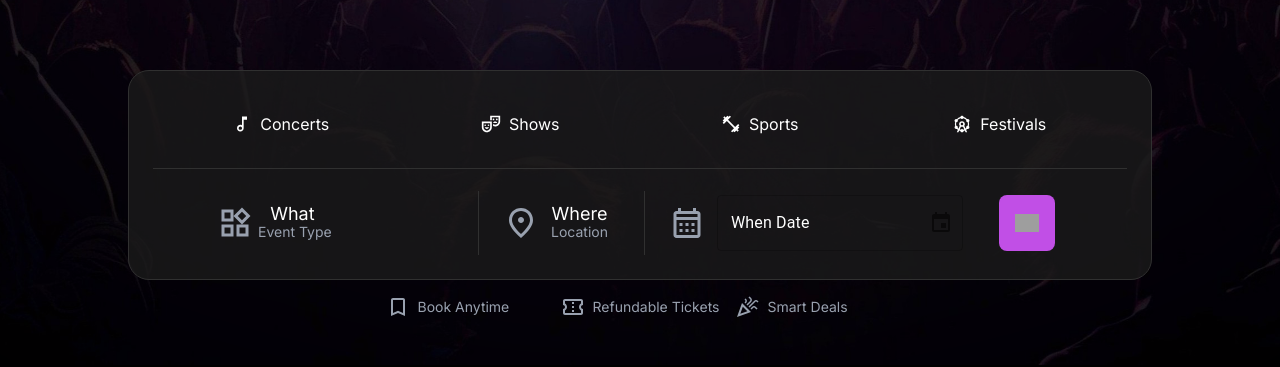
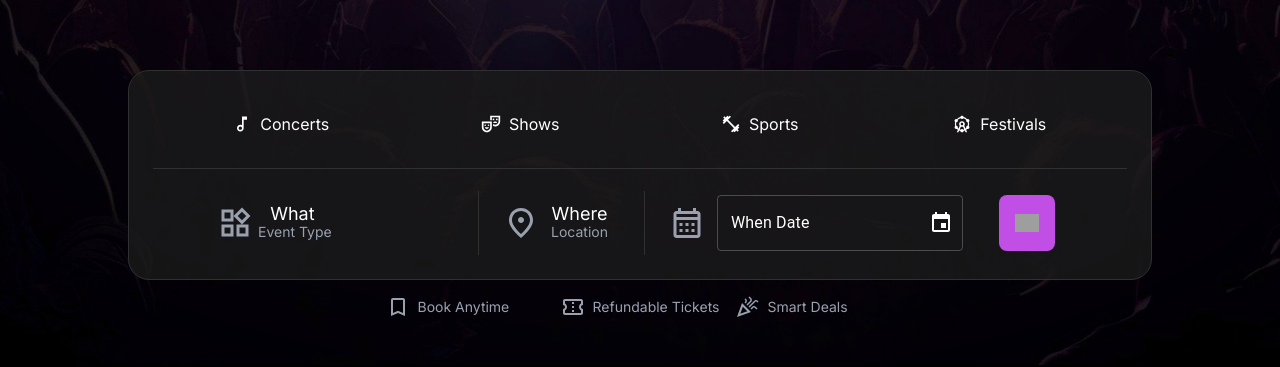
Before and after one commit to amirhosein-rafeie/evenjo, a React (Vite) app: page / in a window 1280 px wide. Shown: the part 435-802 px from the top of the page. Built offline with nearby package versions, Linux system fonts and the light colour scheme; grey boxes are pictures that could not be loaded.

Commit message:
lazy load

```diff
--- a/src/pages/Home/HomePage.jsx
+++ b/src/pages/Home/HomePage.jsx
@@ -1,4 +1,5 @@
-import React, { useState, useEffect } from "react";
+import React, { useState, useRef } from "react";
+import { Link } from "react-router-dom";
 import HomeBac from "../../assets/HomeBac.jpg";
 import {
   AttractionsOutlined,
@@ -20,31 +21,38 @@ import { AdapterDateFns } from "@mui/x-date-pickers/AdapterDateFns";
 
 
 export default function HomePage() {
+
   const [selectedDate, setSelectedDate] = useState(null);
-  const [locationSearch, setLocationSearch] = useState("");
-  const [position, setPosition] = useState(null);
 
-  useEffect(() => {
-    if (position) {
-      console.log("Position detected:", position, locationSearch);
+  const targetRef = useRef(null);
+
+  const handleClick = () => {
+    if (targetRef.current) {
+      targetRef.current.scrollIntoView({ behavior: 'smooth' });
     }
-  },);
+  };
 
-  const handleUseMyLocation = () => {
+  const handleLocationClick = () => {
+    if (navigator && navigator.geolocation) {
       navigator.geolocation.getCurrentPosition(
         (pos) => {
-        const coords = {
-          latitude: pos.coords.latitude,
-          longitude: pos.coords.longitude,
-        };
-        setPosition(coords);
-        setLocationSearch(`${coords.latitude}, ${coords.longitude}`);
+          console.log("lat:", pos.coords.latitude, "lng:", pos.coords.longitude);
         },
         (err) => {
-        console.error("Location error:", err);
+          console.warn("geolocation error", err);
         }
       );
+    } else {
+      console.warn("Geolocation not supported");
+    }
   };
+
+  const menuItems = [
+    { icon: AudiotrackOutlined, text: "Concerts", to: "/concerts" },
+    { icon: TheaterComedyOutlined, text: "Shows", to: "/shows" },
+    { icon: FitnessCenterOutlined, text: "Sports", to: "/sports" },
+    { icon: AttractionsOutlined, text: "Festivals", to: "/festivals" },
+  ];
 
   return (
     <>
@@ -82,19 +90,15 @@ export default function HomePage() {
             style={{ marginTop: "90px" }} >
             <div className="w-full px-2 sm:px-4" style={{ marginTop: "5px" }}>
               <div className="grid grid-cols-2 sm:grid-cols-4 sm:gap-4 text-xl">
-                {[
-                  { icon: AudiotrackOutlined, text: "Concerts" },
-                  { icon: TheaterComedyOutlined, text: "Shows" },
-                  { icon: FitnessCenterOutlined, text: "Sports" },
-                  { icon: AttractionsOutlined, text: "Festivals" },
-                ].map((item, i) => (
-                  <button
+                {menuItems.map((item, i) => (
+                  <Link
                     key={i}
+                    to={item.to}
                     className="flex justify-center items-center gap-2 h-10 sm:h-12 px-4 sm:px-5 rounded-full border-2 border-transparent hover:border-purple-500 hover:text-purple-500 transition text-xs sm:text-sm md:text-base"
                   >
                     <Icon component={item.icon} fontSize="small" />
                     <span>{item.text}</span>
-                  </button>
+                  </Link>
                 ))}
               </div>
             </div>
@@ -127,7 +131,7 @@ export default function HomePage() {
                   </div>
                 </div>
 
-                <button onClick={handleUseMyLocation} className="flex items-center justify-start cursor-pointer gap-3 border-t sm:border-t-0 sm:border-l border-[#303030] pl-0 sm:pl-6 h-14 sm:h-16 px-2 sm:px-3">
+                <div onClick={handleLocationClick} className="cursor-pointer flex items-center justify-start gap-3 border-t sm:border-t-0 sm:border-l border-[#303030] pl-0 sm:pl-6 h-14 sm:h-16 px-2 sm:px-3">
                   <Icon
                     component={FmdGoodOutlined}
                     fontSize="large"
@@ -141,7 +145,7 @@ export default function HomePage() {
                       Location
                     </div>
                   </div>
-                </button>
+                </div>
 
                 <div className="flex items-center justify-start gap-3 border-t sm:border-t-0 sm:border-l border-[#303030] pl-0 sm:pl-6 h-14 sm:h-16 px-2 sm:px-3">
                   <Icon
@@ -150,60 +154,24 @@ export default function HomePage() {
                     className="text-gray-400"
                   />
                   <LocalizationProvider dateAdapter={AdapterDateFns}>
+
                     <DatePicker
                       label="When Date"
                       value={selectedDate}
                       onChange={(newValue) => setSelectedDate(newValue)}
                       slotProps={{
-                        popper: {
-                          sx: {
-                            "& .MuiPaper-root": {
-                              backgroundColor: "#212121",
-                              color: "#ffffff",
-                            },
-
-                            "& .MuiPickersDay-root": {
-                              color: "#ffffff",
-                            },
-
-                            "& .MuiPickersDay-root.Mui-selected": {
-                              backgroundColor: "#C14FE6 !important",
-                              color: "#ffffff !important",
-                            },
-
-                            "& .MuiPickersDay-root.MuiPickersDay-today": {
-                              border: "1px solid #C14FE6 !important",
-                              color: "#ffffff !important",
-                            },
-
-                            "& .MuiPickersDay-root:hover": {
-                              backgroundColor: "#9c27b0 !important",
-                            },
-                          },
-                        },
                         textField: {
-                          sx: {
-                            "& .MuiInputLabel-root": {
-                              color: "#ffffff !important",
-                            },
-                            "& .MuiOutlinedInput-root": {
-                              color: "#ffffff !important",
-                              "& .MuiSvgIcon-root": {
-                                color: "#ffffff !important",
-                              },
-                              "& .MuiOutlinedInput-notchedOutline": {
-                                borderColor: "#ffffff !important",
-                              },
-                            },
-                            "& .Mui-focused .MuiOutlinedInput-notchedOutline": {
-                              borderColor: "#ffffff !important",
-                            },
+                          InputLabelProps: { style: { color: "white" } },
+                          InputProps: {
+                            style: { color: "white" },
+                            sx: { "& .MuiSvgIcon-root": { color: "white" } },
                           },
                         },
                       }}
                     />
 
                   </LocalizationProvider>
+
                 </div>
 
                 <div className="flex justify-center sm:justify-end">
@@ -222,13 +190,13 @@ export default function HomePage() {
             className="grid grid-cols-1 sm:grid-cols-3 gap-3 sm:gap-4 text-gray-400 text-xs sm:text-sm mt-8 sm:mt-10 z-10 w-[90%] sm:w-auto"
             style={{ marginTop: "15px" }}
           >
-            <button className="flex justify-center sm:justify-start items-center gap-2 hover:text-white transition">
+            <button onClick={handleClick} className="flex justify-center sm:justify-start items-center gap-2 hover:text-white transition">
               <Icon component={BookmarkBorderOutlined} /> Book Anytime
             </button>
-            <button className="flex justify-center sm:justify-start items-center gap-2 hover:text-white transition">
+            <button onClick={handleClick} className="flex justify-center sm:justify-start items-center gap-2 hover:text-white transition">
               <Icon component={ConfirmationNumberOutlined} /> Refundable Tickets
             </button>
-            <button className="flex justify-center sm:justify-start items-center gap-2 hover:text-white transition">
+            <button onClick={handleClick} className="flex justify-center sm:justify-start items-center gap-2 hover:text-white transition">
               <Icon component={CelebrationOutlined} /> Smart Deals
             </button>
           </div>
--- /dev/null
+++ b/src/pages/Home/darkTheme.js
@@ -0,0 +1,60 @@
+import { createTheme } from "@mui/material/styles";
+
+const darkTheme = createTheme({
+    palette: {
+        mode: "dark",
+        primary: { main: "#C14FE6" },
+        text: { primary: "#FFF" },
+    },
+    components: {
+        MuiPickersPopper: {
+            styleOverrides: {
+                paper: {
+                    backgroundColor: "#1C1C24",
+                    color: "#FFF",
+                },
+            },
+        },
+        MuiCalendarOrClockPicker: {
+            styleOverrides: {
+                root: {
+                    backgroundColor: "#1C1C24",
+                },
+            },
+        },
+        MuiDayCalendarHeader: {
+            styleOverrides: {
+                weekdayLabel: {
+                    color: "#FFF",
+                    fontWeight: "700",
+                },
+                label: {
+                    color: "#FFF",
+                },
+                switchViewButton: {
+                    color: "#C14FE6",
+                },
+            },
+        },
+        MuiPickersDay: {
+            styleOverrides: {
+                root: {
+                    color: "#E3D8FF",
+                    borderRadius: "10px",
+                    "&:hover": {
+                        backgroundColor: "rgba(193,79,230,0.25)",
+                    },
+                    "&.Mui-selected": {
+                        backgroundColor: "#C14FE6 !important",
+                        color: "white !important",
+                    },
+                },
+                today: {
+                    border: "1px solid #C14FE6",
+                },
+            },
+        },
+    },
+});
+
+export default darkTheme;
--- a/src/pages/Home/home.jsx
+++ b/src/pages/Home/home.jsx
@@ -1,23 +1,38 @@
+import { lazy, Suspense } from "react";
 import "../../index.css";
-import ConcertSection from "./ConcertSection.jsx";
-import SportSection from "../../pages/Home/SportSection.jsx";
-import HomePage from "./HomePage.jsx";
-import Ability from "../Home/Ability.jsx";
-import TopSingerSlider from "../Home/TopSingerSlider.jsx";
-import CommentSlider from "../Home/CommentSlider.jsx";
+import { ThemeProvider } from "@mui/material/styles";
+import darkTheme from "./darkTheme.js";
+
+const HomePage = lazy(() => import("./HomePage.jsx"));
+const ConcertSection = lazy(() => import("./ConcertSection.jsx"));
+const SportSection = lazy(() => import("../../pages/Home/SportSection.jsx"));
+const Ability = lazy(() => import("../Home/Ability.jsx"));
+const TopSingerSlider = lazy(() => import("../Home/TopSingerSlider.jsx"));
+const CommentSlider = lazy(() => import("../Home/CommentSlider.jsx"));
+const Footer = lazy(() => import("../Home/Footer.jsx"));
+
+const Loading = () => (
+  <div style={{
+    width: "100%", height: "100vh", background: "#0c0c0c", color: "#fff",
+    display: "flex", justifyContent: "center", alignItems: "center"
+  }}>
+    loading...
+  </div>
+);
 
 const Home = () => {
   return (
-    <div>
+    <Suspense fallback={<Loading />}>
+      <ThemeProvider theme={darkTheme}>
         <HomePage />
         <ConcertSection />
         <SportSection />
         <TopSingerSlider />
-      <SportSection />
-      <ConcertSection />
         <Ability />
         <CommentSlider />
-    </div>
+        <Footer />
+      </ThemeProvider>
+    </Suspense>
   );
 };
 
```
Lines whose indentation alone changed are shown as unchanged.
